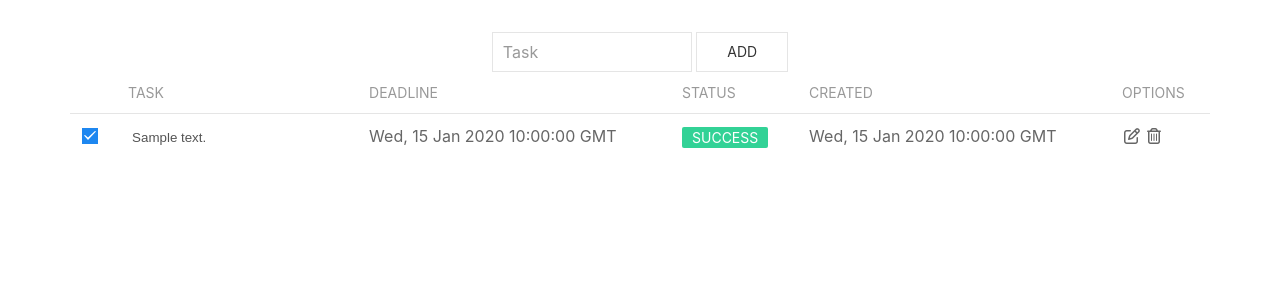
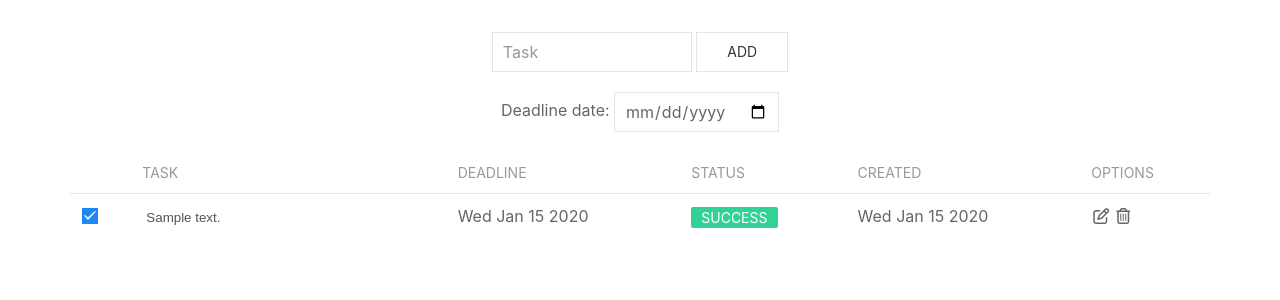
Before and after one commit to cs2b01-lab1-01-2020-2/To-dos-Manager-CSERN, a Flask app: a page that uses templates/todos.html in a window 1280 px wide. Shown: the part 80-380 px from the top of the page. Run offline with Flask 2, Linux system fonts and the light colour scheme; tables that the repository leaves empty hold one stand-in row (values such as "Sample post"); some libraries are stand-ins or nearby versions.

Commit message:
add deadline

```diff
--- a/app.py
+++ b/app.py
@@ -98,10 +98,11 @@ def add_todo(user_name):
 			db.session.commit()
 
 		desc = request.get_json()['description']
+		dead = request.get_json()['deadline']
 		cat_id = Category.query.filter_by(name="general").first().id
 		user_id = User.query.filter_by(username=user_name).first().id
 
-		todo = Todo(user_id=user_id, description=desc, category_id=cat_id)
+		todo = Todo(user_id=user_id, description=desc, category_id=cat_id, deadline=dead)
 
 		db.session.add(todo)
 		db.session.commit()
--- a/static/js/todos.js
+++ b/static/js/todos.js
@@ -3,7 +3,6 @@ const errormsg = document.getElementById('error');
 const todosElement = document.getElementById('todosli');
 const user_name = document.getElementById('description').dataset.id_user;
 
-// listAll();
 listAllTable();
 
 document.getElementById('ftodo').onsubmit = function(e){
@@ -11,7 +10,8 @@ document.getElementById('ftodo').onsubmit = function(e){
   fetch('/todos/add/' + user_name + '/', {
     method: 'POST',
     body: JSON.stringify({
-      'description': document.getElementById('description').value
+      'description': document.getElementById('description').value,
+      'deadline': document.getElementById('deadline').value
     }),
     headers: {
       'content-type': 'application/json'
@@ -21,9 +21,6 @@ document.getElementById('ftodo').onsubmit = function(e){
   .then(res => {
 		if(res['status'] == 'true') {
       listAllTable();
-      // listAll();
-      // listComplete();
-      // listIncomplete();
 			document.getElementById("description").value = ""
 			UIkit.notification({
 				message: 'Todo created!',
@@ -57,6 +54,7 @@ function fillRowTable(tbodyAll,todo){
     let tdCheckbox = document.createElement('td');
     let checkbox = document.createElement('input');
     checkbox.type = "checkbox";
+    checkbox.onclick =
     checkbox.classList.add("uk-checkbox");
     tdCheckbox.appendChild(checkbox);
 
@@ -70,7 +68,8 @@ function fillRowTable(tbodyAll,todo){
 
     let tdDeadline = document.createElement('td');
     let pDeadline = document.createElement('p');
-    pDeadline.innerHTML = todo['deadline'];
+    var dead = new Date(todo['deadline']);
+    pDeadline.innerHTML = dead.toDateString();
     tdDeadline.appendChild(pDeadline);
 
     let tdStatus = document.createElement('td');
@@ -91,8 +90,11 @@ function fillRowTable(tbodyAll,todo){
 
     let tdCreatedDate = document.createElement('td');
     let pCreatedDate = document.createElement('p');
-    pCreatedDate.innerHTML = todo['created_date'];
+    var d = new Date(todo['created_date']);
+    pCreatedDate.innerHTML = d.toDateString();
     tdCreatedDate.appendChild(pCreatedDate);
+
+
 
     let tdOptions = document.createElement('td');
     let editButton = document.createElement('i');
@@ -116,8 +118,8 @@ function fillRowTable(tbodyAll,todo){
     trTodo.appendChild(tdCreatedDate);
     trTodo.appendChild(tdOptions);
 
-
-    checkbox.addEventListener('click', () => this.updateTodo(trTodo,checkbox,pStatus,todo.is_done));
+    checkbox.onclick =function() {updateTodo(todo,trTodo,checkbox,pStatus,todo.is_done)};
+    // checkbox.addEventListener('click', () => this.updateTodo(trTodo,checkbox,pStatus,todo.is_done));
     editButton.addEventListener('click', () => this.editTodo(inputTodo,trTodo,todo.is_done));
     removeButton.addEventListener('click', () => this.removeTodo(tbodyAll,trTodo));
 }
@@ -166,20 +168,20 @@ function editTodo(inputTodo, trTodo){
 
 }
 
-function updateTodo(trTodo,checkbox,pStatus,is_done){
+function updateTodo(todo,trTodo,checkbox,pStatus,is_done){
   if(is_done){
+    todo.is_done = false;
     checkbox.checked = false;
     pStatus.innerHTML = "Incompleted";
     pStatus.classList.remove("uk-label-success");
     pStatus.classList.add("uk-label-danger");
-    console.log("is_done");
   }
   else{
+    todo.is_done = true;
     checkbox.checked = true;
     pStatus.innerHTML = "Success";
     pStatus.classList.remove("uk-label-danger");
     pStatus.classList.add("uk-label-success");
-    console.log("not_done");
   }
   fetch('/todos/update_is_done/' + user_name + '/',{
     method: 'POST',
@@ -193,3 +195,17 @@ function updateTodo(trTodo,checkbox,pStatus,is_done){
   })
   .then(response => response.json())
 }
+
+
+var today = new Date();
+var dd = today.getDate();
+var mm = today.getMonth()+1; //January is 0 so need to add 1 to make it 1!
+var yyyy = today.getFullYear();
+if(dd<10){
+  dd='0'+dd
+}
+if(mm<10){
+  mm='0'+mm
+}
+today = yyyy+'-'+mm+'-'+dd;
+document.getElementById("deadline").setAttribute("min", today);
--- a/templates/todos.html
+++ b/templates/todos.html
@@ -53,7 +53,18 @@
 					value="Add"
 					class="uk-button uk-button-default"
 				/>
+				<br>
+				<label for="deadline"> Deadline date:</label>
+				<div class="uk-inline uk-margin">
+					<input
+						id="deadline"
+						class="uk-input"
+						type="date"
+						required
+					/>
+				</div>
 			</form>
+
 
 
 			<div class="uk-overflow-auto uk-padding-large uk-padding-remove-top uk-padding-remove-bottom">
```
Also changed, not shown: static/css/styles.css (+25 -0 lines).
